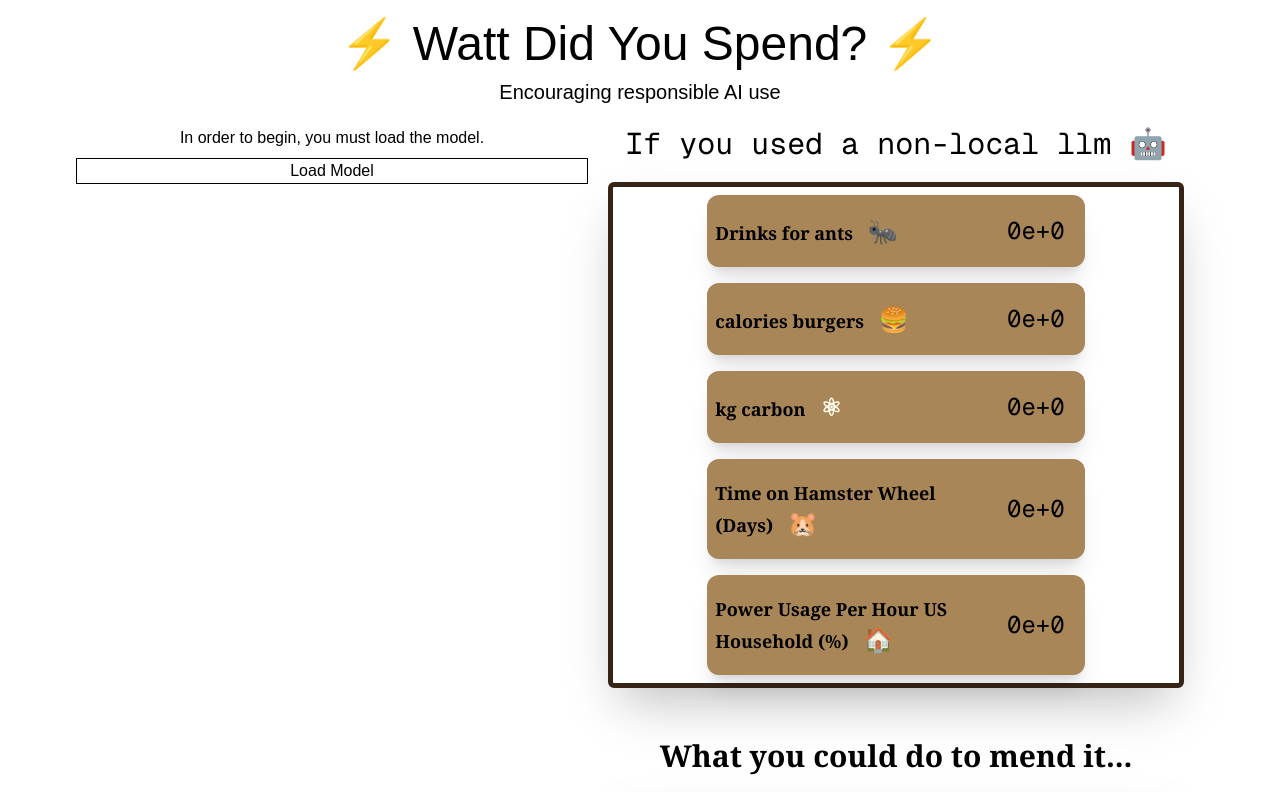
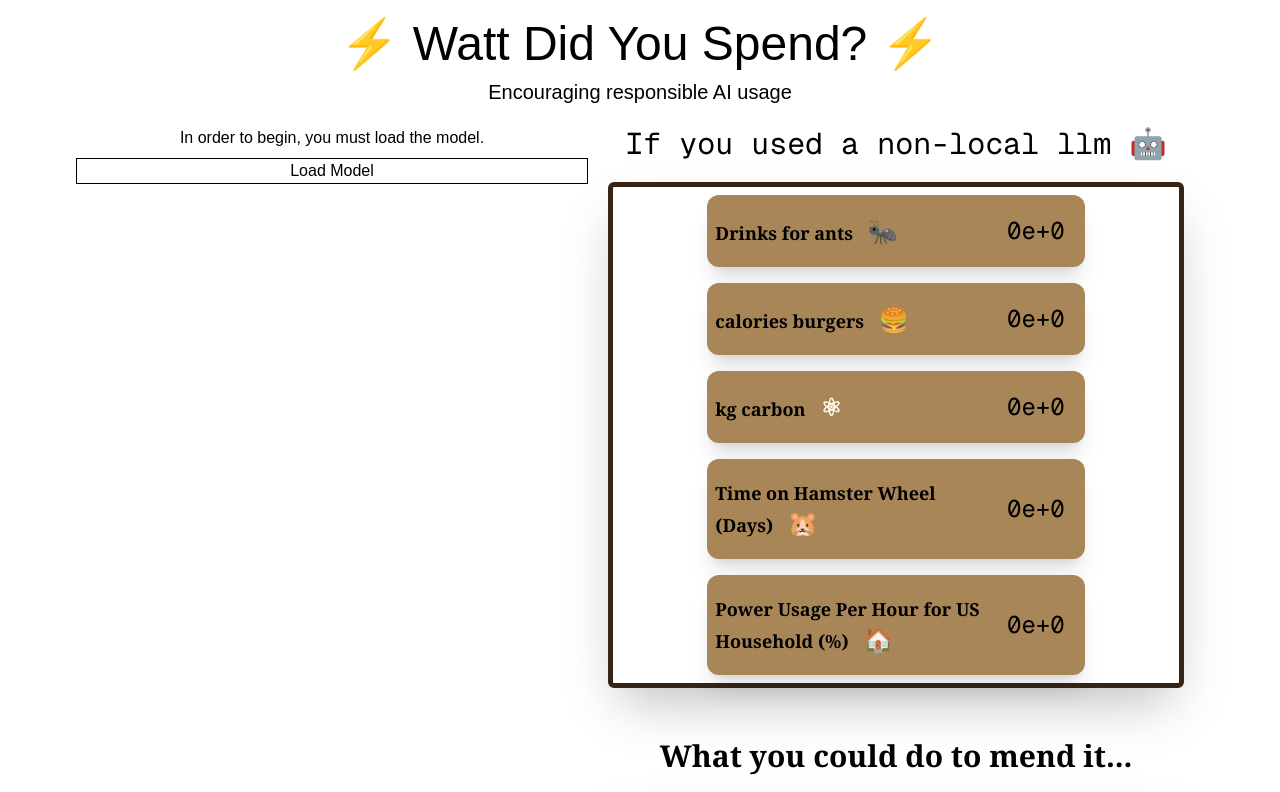
Before and after one commit to david-callender/token_calculator, a Next.js app: page / in a window 1280 px wide. Shown: the top 792 px of the page. Built offline with nearby package versions, Linux system fonts and the light colour scheme.

Commit message:
fix: grammar

```diff
--- a/src/components/Title.tsx
+++ b/src/components/Title.tsx
@@ -6,7 +6,7 @@ export const Title: FC = () => {
             ⚡ Watt Did You Spend? ⚡
         </div>
         <div className="text-xl text-center mt-2.5 mb-5 text-serif">
-            Encouraging responsible AI use
+            Encouraging responsible AI usage
         </div>
     </>
 }
--- a/src/static/conversions.tsx
+++ b/src/static/conversions.tsx
@@ -33,7 +33,7 @@ export const WasteEntries: MendEntry[] = [
 
         {
             detail: "US Household (%)",
-            endUnit: "Power Usage Per Hour",
+            endUnit: "Power Usage Per Hour for",
             conversionFactor: (365 * 24 * 100) / 3.78e10 ,
             startUnit: StartUnit.joules,
             emoji: "🏠"
```
